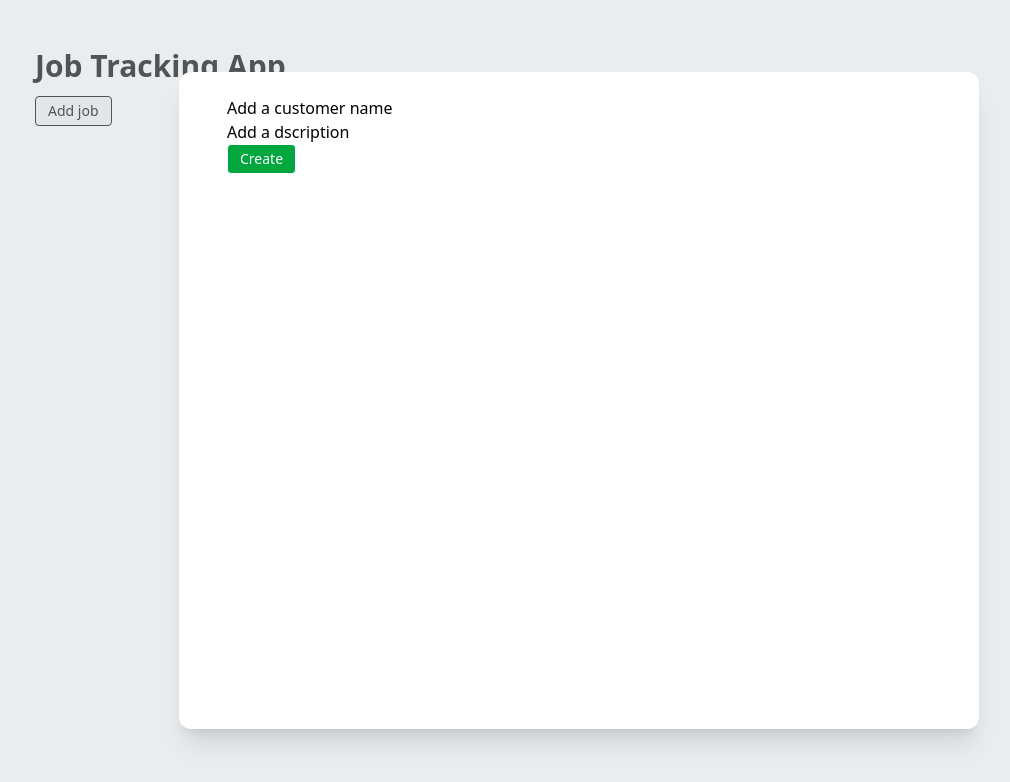
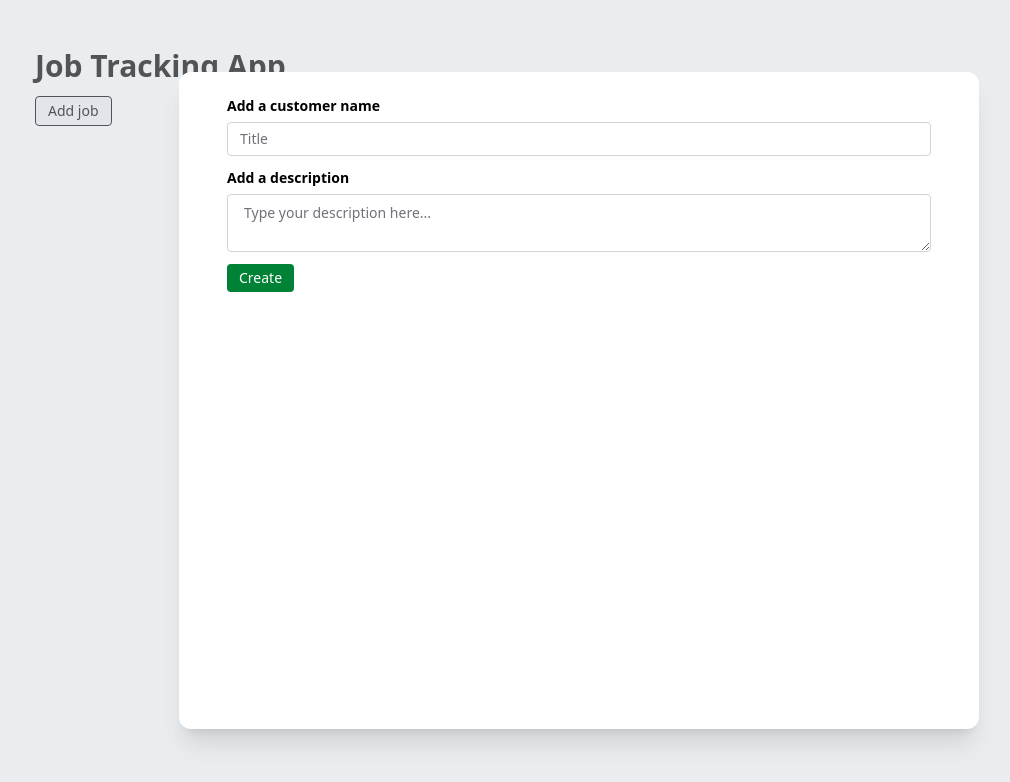
Before and after one commit to sjinno/job-tracking-app, a React (Vite) app: page / in a window 1280 px wide. Both pictures are taken after a click on the button "Add job". Shown: the top 782 px of the page, without its empty margins (61-1071 px from the left). Built offline with nearby package versions, Linux system fonts and the light colour scheme.

Commit message:
refactor: extract `InputField` component from `JobForm`

```diff
--- a/src/components/job-form.tsx
+++ b/src/components/job-form.tsx
@@ -1,4 +1,7 @@
+import { TriangleAlert } from 'lucide-react';
 import { useJobForm } from '../hooks';
+import { cn } from '../lib';
+import { ChangeEventHandler } from '../types';
 import { Button } from './button';
 
 export function JobForm() {
@@ -7,36 +10,94 @@ export function JobForm() {
 
   return (
     <form onSubmit={handleSubmit}>
-      <div>
-        <label htmlFor="customer-name">Add a customer name </label>
-        <input
-          type="text"
+      <InputField
+        label="Add a customer name"
         name="customer-name"
-          id="customer-name"
         value={customerName}
         onChange={(e) =>
           dispatch({ type: 'changed_name', nextName: e.target.value })
         }
+        placeholder="Title"
+        error={errors?.get('customerName')}
       />
-        {errors?.has('customerName') && (
-          <p className="text-red-600">{errors.get('customerName')}</p>
-        )}
-      </div>
-      <div>
-        <label htmlFor="description">Add a dscription </label>
-        <input
-          type="text"
+      <InputField
+        label="Add a description"
         name="description"
-          id="description"
         value={description}
         onChange={(e) =>
           dispatch({ type: 'changed_desc', nextDesc: e.target.value })
         }
+        placeholder="Type your description here..."
+        variant="large-text"
       />
-      </div>
-      <Button type="submit" className="bg-green-600 text-white">
+      <Button type="submit" className="bg-green-700 text-white border-none">
         Create
       </Button>
     </form>
   );
 }
+
+type InputVariant = 'text' | 'large-text';
+
+type InputProps = {
+  name: string;
+  value: string;
+  onChange: ChangeEventHandler;
+  placeholder?: string;
+};
+
+type InputFieldProps = InputProps & {
+  label: string;
+  error?: string;
+  variant?: InputVariant;
+};
+
+function InputField({
+  name,
+  value,
+  onChange,
+  placeholder,
+  label,
+  error,
+  variant = 'text',
+}: InputFieldProps) {
+  const baseClass =
+    'rounded font-light text-sm placeholder:text-zinc-500 border-1 border-zinc-300';
+
+  const input =
+    variant === 'large-text' ? (
+      <textarea
+        id={name}
+        name={name}
+        value={value}
+        onChange={onChange}
+        placeholder={placeholder}
+        className={cn(baseClass, 'px-4 py-2')}
+      />
+    ) : (
+      <input
+        id={name}
+        type="text"
+        name={name}
+        value={value}
+        onChange={onChange}
+        placeholder={placeholder}
+        className={cn(baseClass, 'px-3 py-1.5')}
+      />
+    );
+
+  return (
+    <div className="flex flex-col gap-1.5 mb-3">
+      <label htmlFor={name} className="font-semibold text-sm">
+        {label}
+      </label>
+      {input}
+      {error && (
+        <p className="text-red-700 text-xs font-bold flex items-center">
+          <TriangleAlert className="inline-block h-4 fill-red-700 text-white" />
+          {error}
+        </p>
+      )}
+    </div>
+  );
+}
--- a/src/hooks/use-job-form.ts
+++ b/src/hooks/use-job-form.ts
@@ -67,7 +67,7 @@ export function useJobForm() {
 }
 
 const REQUIRED_FIELDS: FormField[] = ['customerName'];
-const REQUIRED_FIELD_MESSAGE = 'This field is required.';
+const REQUIRED_FIELD_MESSAGE = 'This can not be empty.';
 
 function validateFormData(data: FormData): FormErrorMap {
   const errorMap: FormErrorMap = new Map();
--- /dev/null
+++ b/src/types.ts
@@ -0,0 +1,3 @@
+export type ChangeEventHandler = (
+  e: React.ChangeEvent<HTMLInputElement | HTMLTextAreaElement>
+) => void;
```
Lines whose indentation alone changed are shown as unchanged.
